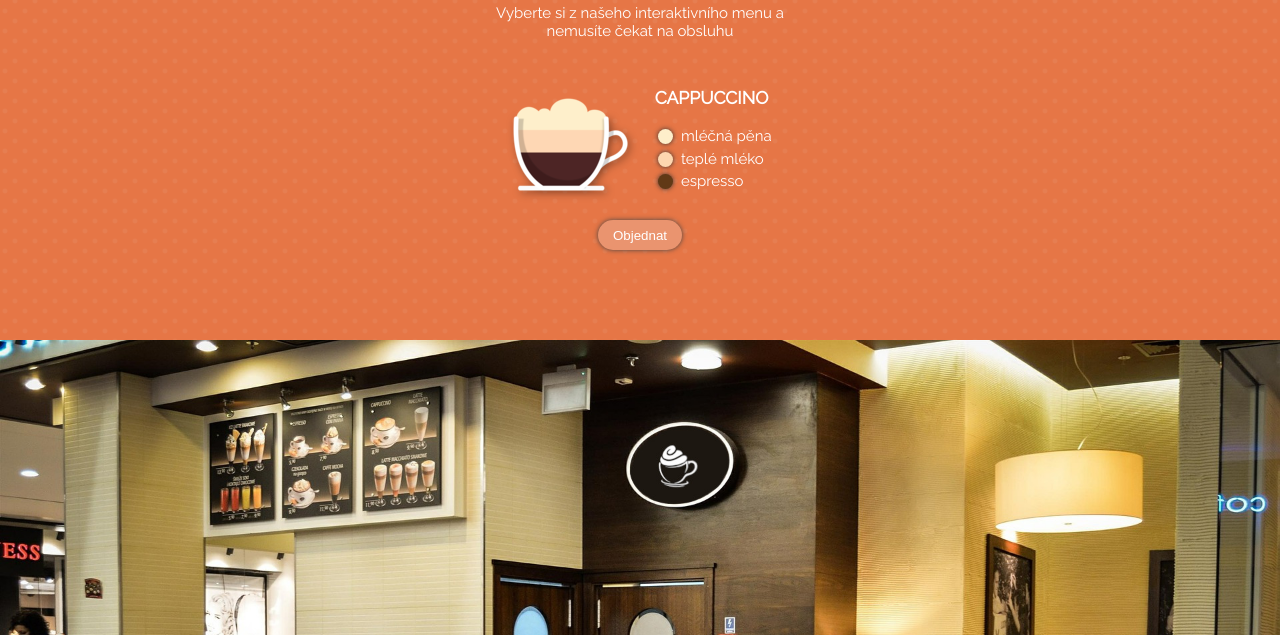
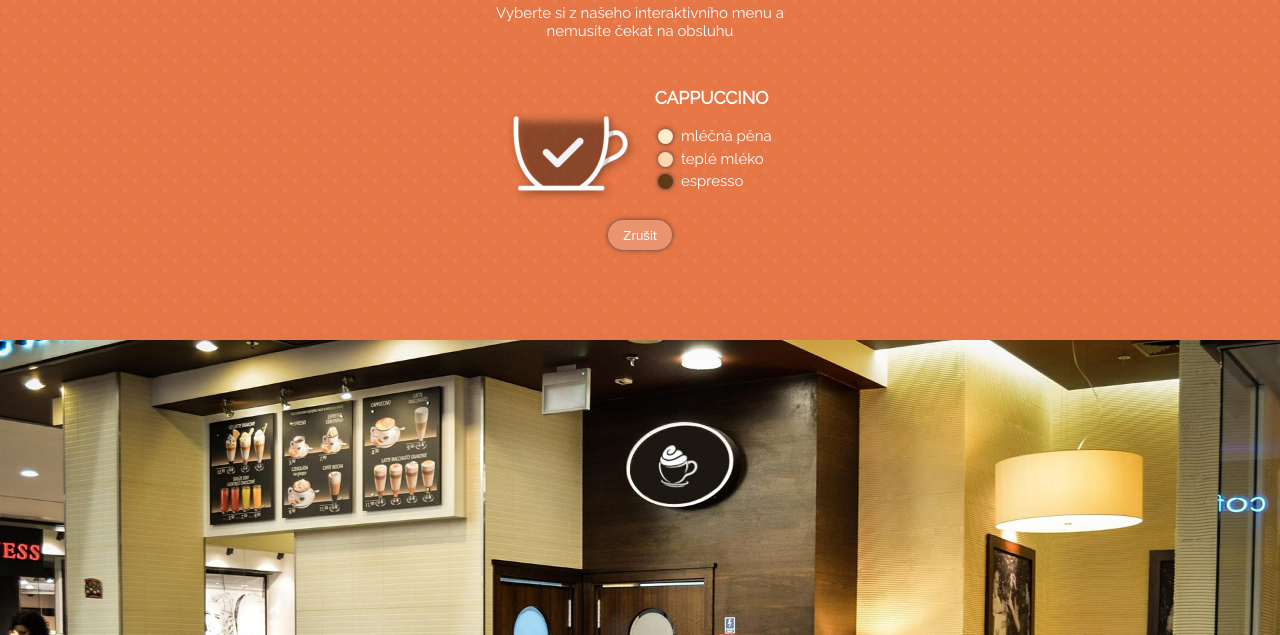
Before and after one commit to KristynaBartonova/Cafelora, a website built with webpack: page src/index.html in a window 1280 px wide. Both pictures are taken after a click on the button "Objednat". Shown: the part 734-1369 px from the top of the page. Built offline with nearby package versions, Linux system fonts and the light colour scheme.

Commit message:
uz vickrat ne

```diff
--- a/src/index.html
+++ b/src/index.html
@@ -12,7 +12,7 @@
           <div class="site-logo"></div>
           <div class="navigation">
             <button id="nav-btn" class="nav-btn"></button>
-            <nav class="nav-closed">
+            <nav id = 'nav'class="nav-open">
               <a href="#intro">domů</a>
               <a href="#nabidka">menu</a>
               <a href="#galerie">galerie</a>
--- a/src/index.js
+++ b/src/index.js
@@ -3,10 +3,48 @@ import './style.css';
 
 console.log('funguju!');
 
-const tlacNavigace = document.querySelector('#nav-btn');
-const Navigace = document.querySelectior('nav');
-const Navlinks = document.querySelectorAll('nav a');
+const closeNav = () => {
+  document.querySelector('nav').classList.toggle('nav-closed');
+};
 
-tlacNavigace.addEventListener('click', () => {
-Navigace.classlist.toggle('nav-closed');
+const hamburgerMenu = document.querySelector('#nav-btn');
+hamburgerMenu.addEventListener('click', closeNav);
+
+const navLinks = document.querySelectorAll('nav a');
+navLinks.forEach((navLink) => {
+  navLink.addEventListener('click', closeNav);
 });
+
+let ordered = false;
+
+const orderBtn = document.querySelector('.order-btn');
+const drinkCup = document.querySelector('.drink__cup');
+orderBtn.addEventListener('click', () => {
+  if (ordered) {
+    drinkCup.classList.remove('drink__cup--selected');
+    orderBtn.textContent = 'Objednat';
+    ordered = false;
+  } else {
+    drinkCup.classList.add('drink__cup--selected');
+    orderBtn.textContent = 'Zrušit';
+    ordered = true;
+  }
+});
+
+const layer1 = {
+  color: '#feeeca',
+  label: 'mléčná pěna',
+};
+
+const layer2 = {
+  color: '#fed7b0',
+  label: 'teplé mléko',
+};
+
+const layer3 = {
+  color: '#613916',
+  label: 'espresso',
+};
+
+const drinkInfo = document.querySelector('.drink__info');
+drinkInfo.innerHTML += Layer(layer1) + Layer(layer2) + Layer(layer3);
```
